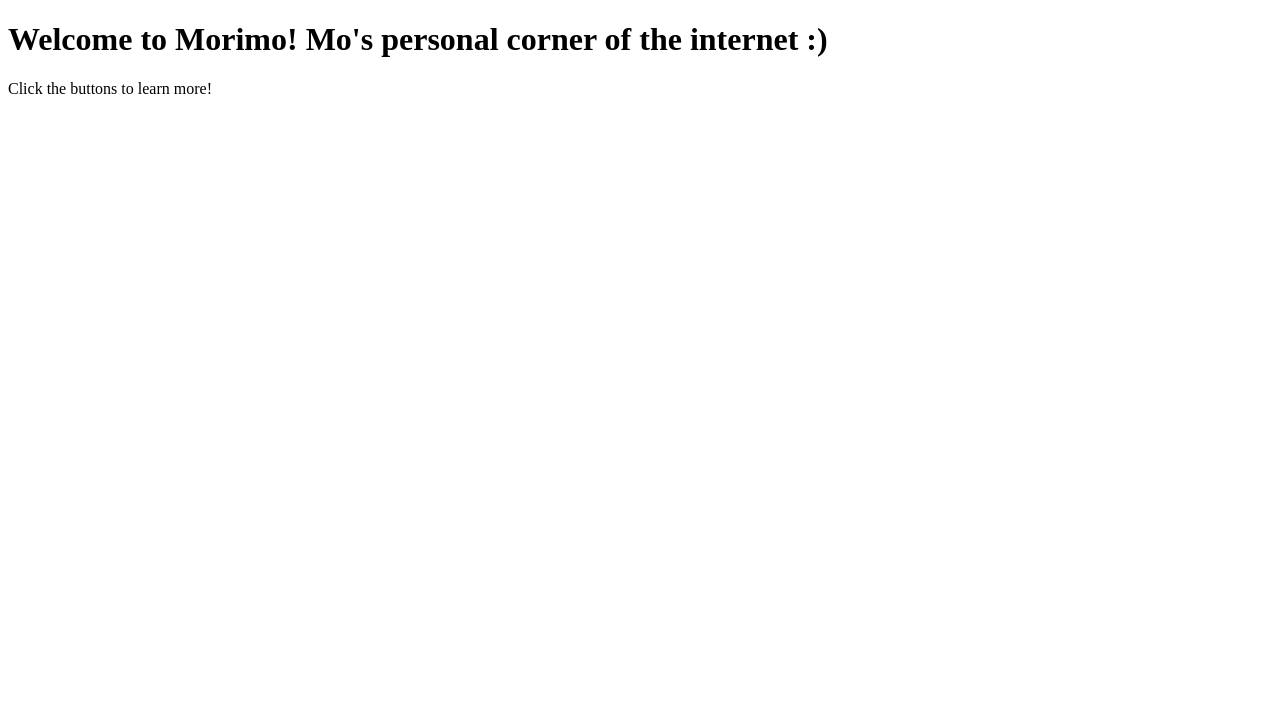
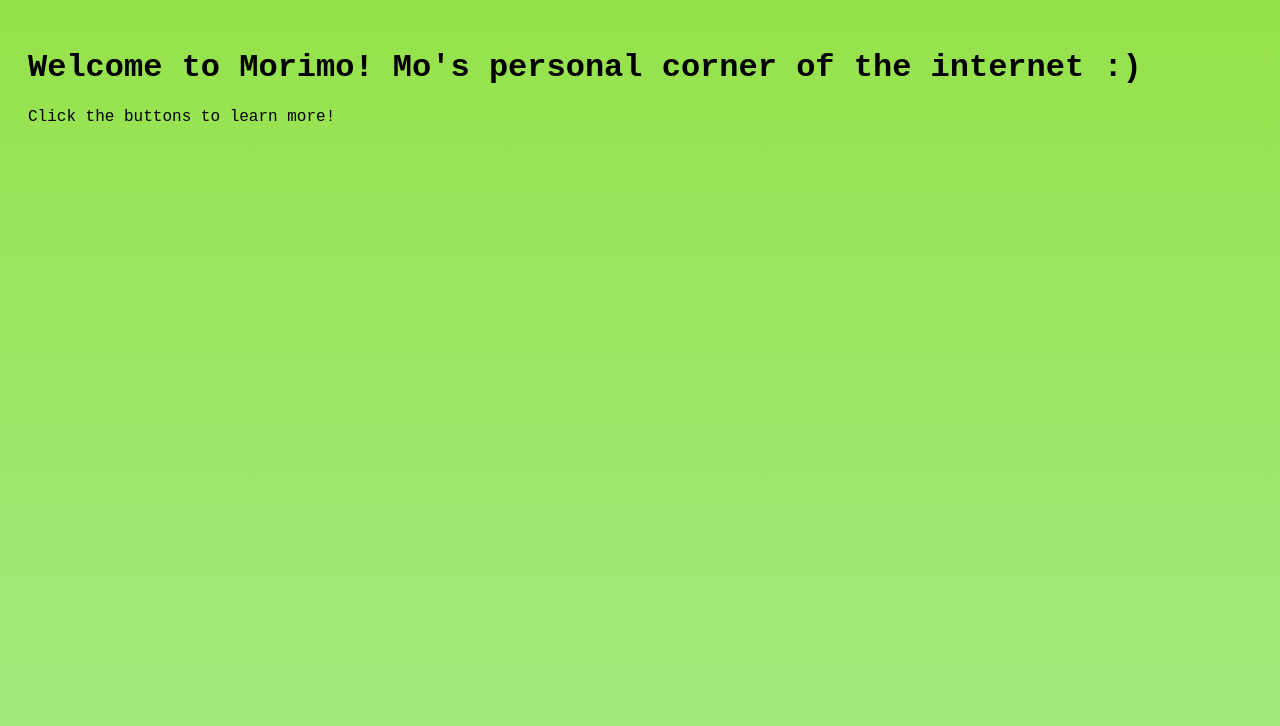
Before and after one commit to Ayamamoru/Morimo, a plain HTML site: page index.html in a window 1280 px wide. Drawn offline with Linux system fonts and the light colour scheme.

Commit message:
some general styling~

```diff
--- a/index.html
+++ b/index.html
@@ -3,6 +3,16 @@
 <head>
     <meta name="viewport" content="width=device-width, initial-scale=1.0">
     <title>Mo's personal webs</title>
+    <style>
+        body {
+            font-family:'Courier New', Courier, monospace;
+            background: linear-gradient(to bottom,#96e24a 0%, #a2eb87 100%);
+            min-height: 100vh;
+            padding: 20px;
+        }
+
+    </style>
+</style>
 </head>
 <body>
     <h1>Welcome to Morimo! Mo's personal corner of the internet :)</h1>
```
